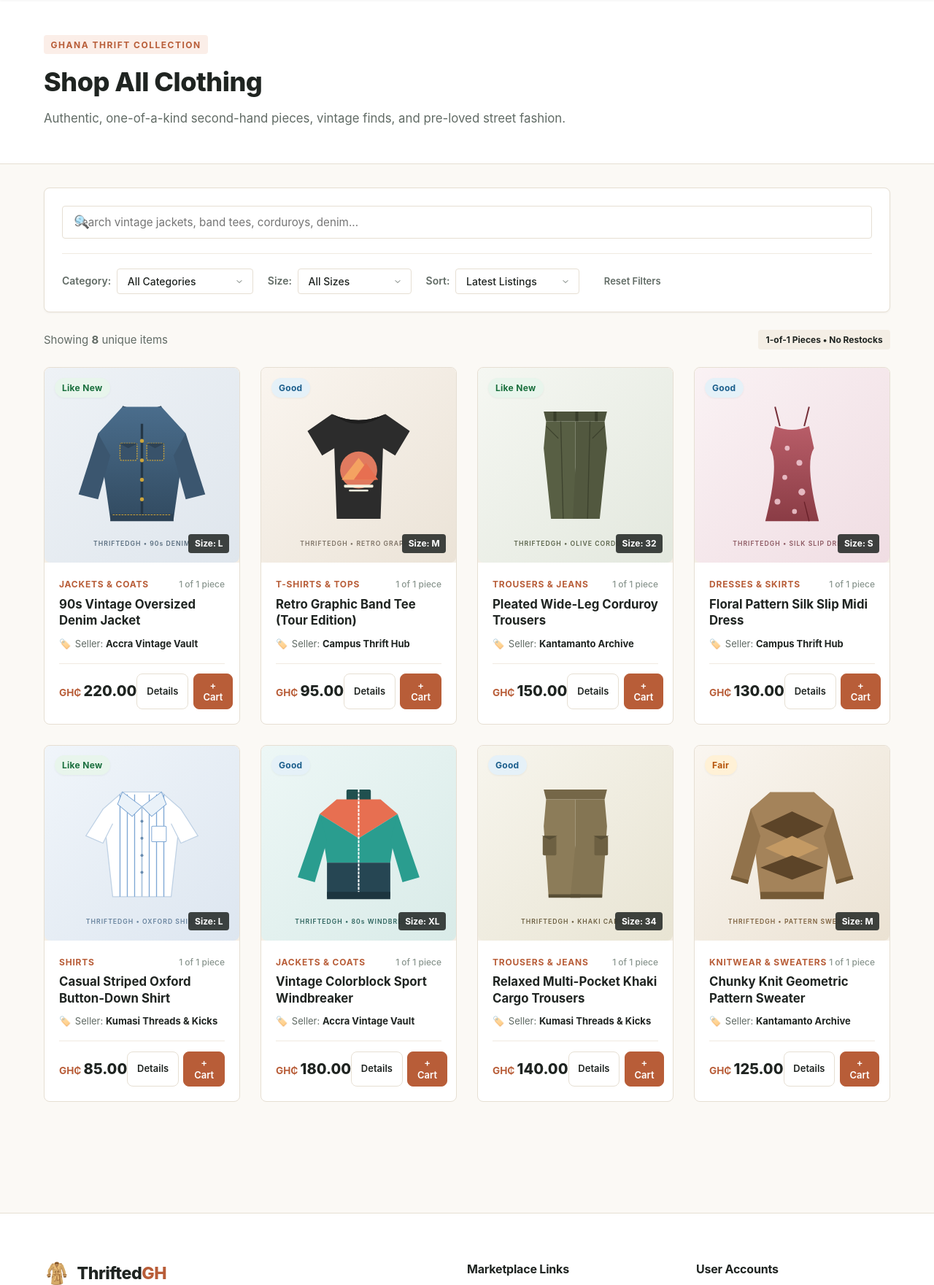
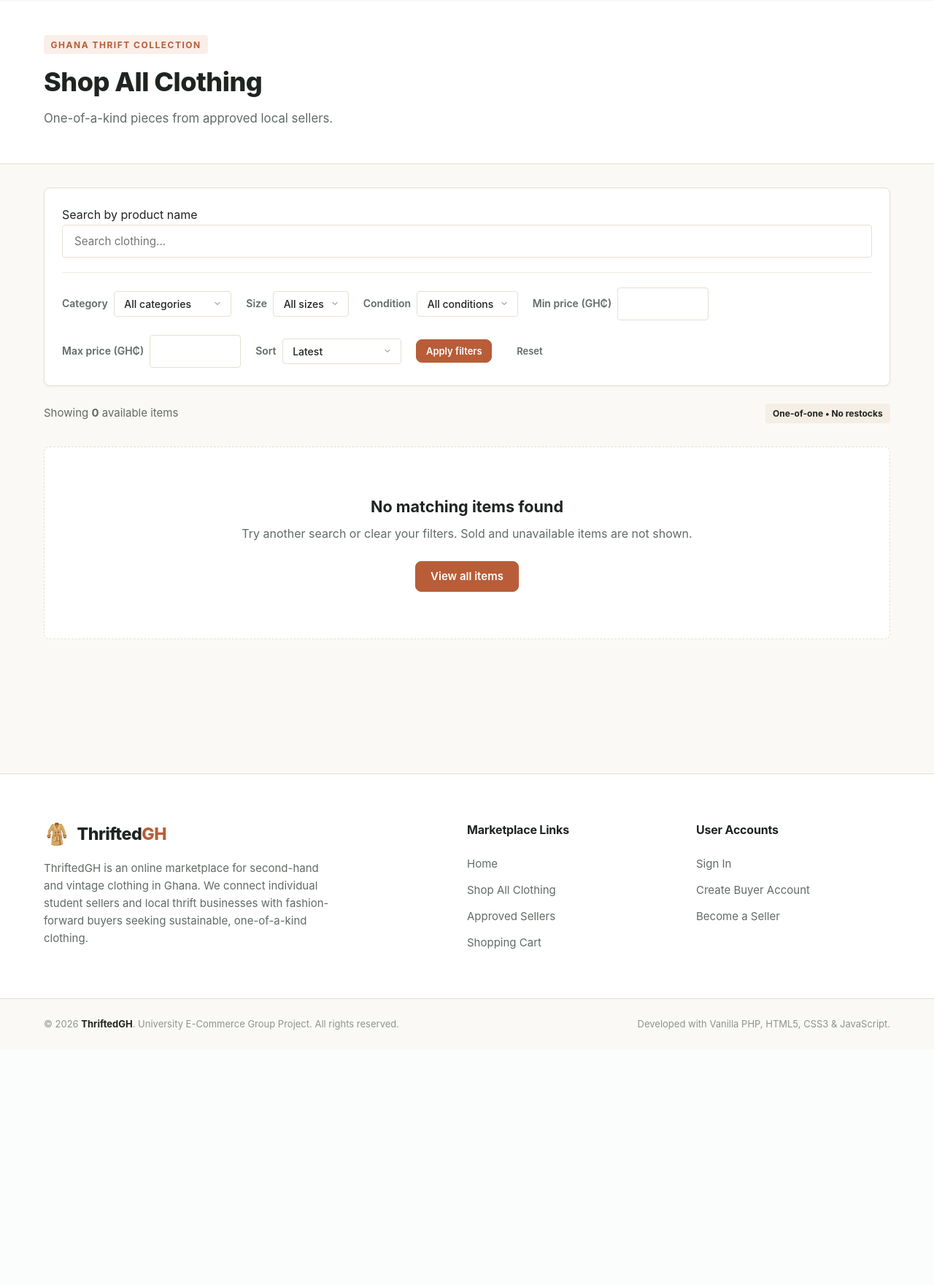
Before and after one commit to LotusTJ/E-Commerce-Team-Final-Project, a PHP site: page /thriftedgh/views/shop.php in a window 1280 px wide. Shown: the part 116-1877 px from the top of the page at 73% size. After the commit the page ends 1527 px from the top, so only its background shows below. Run offline with PHP 8.4, Linux system fonts and the light colour scheme; tables that the repository leaves empty hold one stand-in row (values such as "Sample post").

Commit message:
Add files via upload

```diff
--- a/ThriftedGH/views/shop.php
+++ b/ThriftedGH/views/shop.php
@@ -1,136 +1,41 @@
 <?php
-/**
- * ThriftedGH - Shop Catalog View (Task 2)
- *
- * Features:
- * - Page heading & catalog intro
- * - Real-time keyword search bar
- * - Category, size, and condition filters
- * - Dynamic product grid with sample products
- * - Reusable product card components
- */
-
-$pageTitle = "Shop Curated Thrift Clothing | ThriftedGH";
-$activeNav = "shop";
-
-// Include shared header layout
-require_once __DIR__ . '/layout/header.php';
-
-// Load sample data
-require_once __DIR__ . '/../core/sample_data.php';
-
-// Include reusable product card component
-require_once __DIR__ . '/components/product_card.php';
+require_once __DIR__.'/../classes/CatalogueRepository.php';
+require_once __DIR__.'/components/product_card.php';
+$catalogueError=false; $products=[]; $categories=[]; $sizes=[];
+$filters=[];
+foreach (['q','category','size','condition','min_price','max_price','sort'] as $key) { $filters[$key]=substr(trim((string)($_GET[$key]??'')),0,120); }
+// Reject reversed price ranges without changing the catalogue query or database.
+$priceRangeError = $filters['min_price'] !== ''
+    && $filters['max_price'] !== ''
+    && is_numeric($filters['min_price'])
+    && is_numeric($filters['max_price'])
+    && (float)$filters['min_price'] > (float)$filters['max_price'];
+try { $repo=new CatalogueRepository(); $categories=$repo->categories(); $sizes=$repo->sizes(); if (!$priceRangeError) { $products=$repo->browse($filters); } }
+catch (Throwable $e) { error_log('Task 6 catalogue: '.$e->getMessage()); $catalogueError=true; }
+$pageTitle='Shop Second-Hand Clothing | ThriftedGH'; $activeNav='shop';
+require __DIR__.'/layout/header.php';
+function t6h($v){return htmlspecialchars((string)$v,ENT_QUOTES,'UTF-8');}
 ?>
-
-<!-- Shop Header Banner -->
-<section class="page-banner shop-banner">
-    <div class="container">
-        <div class="page-banner-content">
-            <span class="banner-badge">Ghana Thrift Collection</span>
-            <h1 class="page-title">Shop All Clothing</h1>
-            <p class="page-subtitle">
-                Authentic, one-of-a-kind second-hand pieces, vintage finds, and pre-loved street fashion.
-            </p>
-        </div>
-    </div>
-</section>
-
-<!-- Main Catalog Section -->
-<section class="section shop-section">
-    <div class="container">
-
-        <!-- Search and Filter Controls -->
-        <div class="catalog-controls">
-            <!-- Search Bar -->
-            <div class="catalog-search-wrap">
-                <div class="search-input-group">
-                    <span class="search-icon">🔍</span>
-                    <input type="text"
-                           id="shopSearchInput"
-                           class="form-control search-input"
-                           placeholder="Search vintage jackets, band tees, corduroys, denim..."
-                           aria-label="Search clothing items">
-                    <button type="button" id="clearSearchBtn" class="clear-search-btn" title="Clear search" style="display:none;">&times;</button>
-                </div>
-            </div>
-
-            <!-- Filter Badges Row -->
-            <div class="filter-toolbar">
-                <!-- Category Filter -->
-                <div class="filter-group">
-                    <label for="categoryFilter" class="filter-label">Category:</label>
-                    <select id="categoryFilter" class="form-select filter-select">
-                        <option value="all">All Categories</option>
-                        <option value="Jackets & Coats">Jackets &amp; Coats</option>
-                        <option value="T-Shirts & Tops">T-Shirts &amp; Tops</option>
-                        <option value="Trousers & Jeans">Trousers &amp; Jeans</option>
-                        <option value="Dresses & Skirts">Dresses &amp; Skirts</option>
-                        <option value="Shirts">Shirts</option>
-                        <option value="Knitwear & Sweaters">Knitwear &amp; Sweaters</option>
-                    </select>
-                </div>
-
-                <!-- Size Filter -->
-                <div class="filter-group">
-                    <label for="sizeFilter" class="filter-label">Size:</label>
-                    <select id="sizeFilter" class="form-select filter-select">
-                        <option value="all">All Sizes</option>
-                        <option value="S">Small (S)</option>
-                        <option value="M">Medium (M)</option>
-                        <option value="L">Large (L)</option>
-                        <option value="XL">Extra Large (XL)</option>
-                        <option value="32">Waist 32</option>
-                        <option value="34">Waist 34</option>
-                    </select>
-                </div>
-
-                <!-- Sort Order -->
-                <div class="filter-group">
-                    <label for="sortOrder" class="filter-label">Sort:</label>
-                    <select id="sortOrder" class="form-select filter-select">
-                        <option value="default">Latest Listings</option>
-                        <option value="price-asc">Price: Low to High</option>
-                        <option value="price-desc">Price: High to Low</option>
-                    </select>
-                </div>
-
-                <!-- Reset Filters Button -->
-                <button type="button" id="resetFiltersBtn" class="btn btn-sm btn-ghost">
-                    Reset Filters
-                </button>
-            </div>
-        </div>
-
-        <!-- Results Counter & Status -->
-        <div class="catalog-status-bar">
-            <span class="results-count" id="resultsCount">Showing <strong><?php echo count($sampleProducts); ?></strong> unique items</span>
-            <span class="catalog-badge">1-of-1 Pieces • No Restocks</span>
-        </div>
-
-        <!-- Product Grid -->
-        <div class="product-grid" id="catalogProductGrid">
-            <?php
-            foreach ($sampleProducts as $product) {
-                renderProductCard($product, $basePath);
-            }
-            ?>
-        </div>
-
-        <!-- No Results Fallback Message (Hidden by default) -->
-        <div class="no-results-message" id="noResultsMsg" style="display: none;">
-            <div class="empty-state-card">
-                <span class="empty-state-icon">🧥</span>
-                <h3>No Matching Items Found</h3>
-                <p>We couldn't find any one-of-a-kind pieces matching your filter criteria.</p>
-                <button type="button" class="btn btn-primary" onclick="resetAllFilters()">View All Items</button>
-            </div>
-        </div>
-
-    </div>
-</section>
-
-<?php
-// Include shared footer layout
-require_once __DIR__ . '/layout/footer.php';
-?>
+<section class="page-banner shop-banner"><div class="container"><div class="page-banner-content"><span class="banner-badge">Ghana Thrift Collection</span><h1 class="page-title">Shop All Clothing</h1><p class="page-subtitle">One-of-a-kind pieces from approved local sellers.</p></div></div></section>
+<section class="section shop-section"><div class="container">
+<form method="get" action="<?=t6h($basePath)?>index.php" class="catalog-controls" aria-label="Search and filter clothing">
+<input type="hidden" name="page" value="shop">
+<div class="catalog-search-wrap"><label for="shopSearchInput">Search by product name</label><input class="form-control search-input" id="shopSearchInput" type="search" name="q" value="<?=t6h($filters['q'])?>" placeholder="Search clothing..."></div>
+<div class="filter-toolbar">
+<div class="filter-group"><label class="filter-label" for="categoryFilter">Category</label><select class="form-select filter-select" id="categoryFilter" name="category"><option value="">All categories</option><?php foreach($categories as $c):?><option value="<?= (int)$c['category_id']?>" <?= $filters['category']===(string)$c['category_id']?'selected':''?>><?=t6h($c['category_name'])?></option><?php endforeach;?></select></div>
+<div class="filter-group"><label class="filter-label" for="sizeFilter">Size</label><select class="form-select filter-select" id="sizeFilter" name="size"><option value="">All sizes</option><?php foreach($sizes as $s):?><option value="<?=t6h($s['value'])?>" <?=$filters['size']===$s['value']?'selected':''?>><?=t6h($s['value'])?></option><?php endforeach;?></select></div>
+<div class="filter-group"><label class="filter-label" for="conditionFilter">Condition</label><select class="form-select filter-select" id="conditionFilter" name="condition"><option value="">All conditions</option><?php foreach(['like_new'=>'Like new','good'=>'Good','fair'=>'Fair'] as $k=>$v):?><option value="<?=$k?>" <?=$filters['condition']===$k?'selected':''?>><?=$v?></option><?php endforeach;?></select></div>
+<div class="filter-group"><label class="filter-label" for="minPrice">Min price (GH₵)</label><input class="form-control" style="max-width:125px" id="minPrice" type="number" min="0" step="0.01" name="min_price" value="<?=t6h($filters['min_price'])?>"></div>
+<div class="filter-group"><label class="filter-label" for="maxPrice">Max price (GH₵)</label><input class="form-control" style="max-width:125px" id="maxPrice" type="number" min="0" step="0.01" name="max_price" value="<?=t6h($filters['max_price'])?>"></div>
+<div class="filter-group"><label class="filter-label" for="sortOrder">Sort</label><select class="form-select filter-select" name="sort" id="sortOrder"><option value="">Latest</option><option value="price-asc" <?=$filters['sort']==='price-asc'?'selected':''?>>Price: low to high</option><option value="price-desc" <?=$filters['sort']==='price-desc'?'selected':''?>>Price: high to low</option></select></div>
+<button class="btn btn-sm btn-primary" type="submit">Apply filters</button><a class="btn btn-sm btn-ghost" href="<?=t6h($basePath)?>index.php?page=shop">Reset</a>
+</div></form>
+<?php if($priceRangeError):?><div class="empty-state-card" role="alert"><h3>Invalid price range</h3><p>Minimum price cannot be greater than maximum price. Please adjust your prices and apply filters again.</p></div><?php endif;?>
+<?php if(!$priceRangeError):?>
+<div class="catalog-status-bar"><span class="results-count">Showing <strong><?=count($products)?></strong> available items<?=count($products)===100?' (first 100)':''?></span><span class="catalog-badge">One-of-one • No restocks</span></div>
+<?php if($catalogueError):?><div class="empty-state-card" role="alert"><h3>Shop temporarily unavailable</h3><p>We couldn't load the catalogue. Please check the database configuration and try again.</p></div>
+<?php elseif(!$products):?><div class="empty-state-card"><h3>No matching items found</h3><p>Try another search or clear your filters. Sold and unavailable items are not shown.</p><a class="btn btn-primary" href="<?=t6h($basePath)?>index.php?page=shop">View all items</a></div>
+<?php else:?><div class="product-grid" id="catalogProductGrid"><?php foreach($products as $item) renderProductCard($item,$basePath);?></div><?php endif;?>
+<?php endif;?>
+</div></section>
+<?php require __DIR__.'/layout/footer.php'; ?>
```
